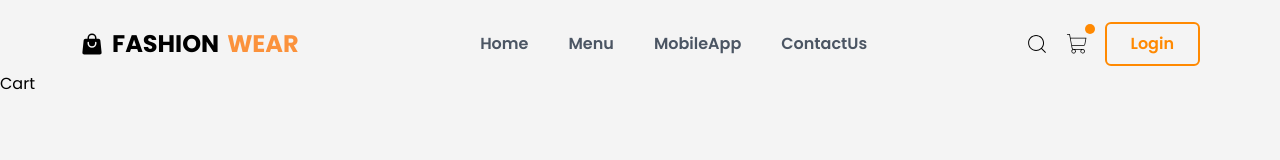
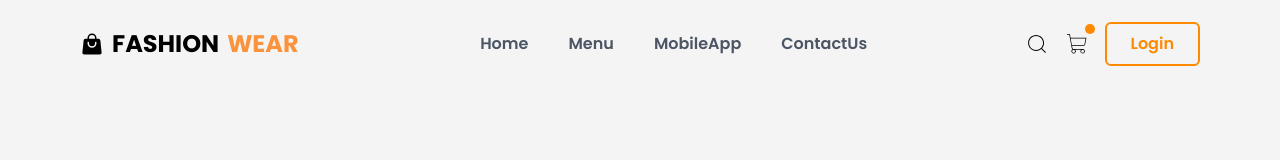
Before and after one commit to jenisha987/E-commerce-Website, a React (Vite) app in the folder e-commerce/: page /cart in a window 1280 px wide. Shown: the top 160 px of the page. Built offline with nearby package versions, Linux system fonts and the light colour scheme.

Commit message:
fixing navbar

```diff
--- a/e-commerce/src/App.jsx
+++ b/e-commerce/src/App.jsx
@@ -3,7 +3,7 @@ import { createBrowserRouter, createRoutesFromElements, Route, RouterProvider }
 import Navbar from "./components/Navbar";
 import Home from "./pages/Home";
 import Layout from "./components/Layout";
-import Cart from "./pages/Cart";
+import Cart from "./components/Cart";
 import PlaceOrder from "./pages/PlaceOrder";
 
 
--- a/e-commerce/src/pages/Cart.jsx
+++ b/e-commerce/src/components/Cart.jsx
@@ -3,7 +3,7 @@ import React from "react";
 export default function Cart() {
     return (
         <div>
-            <h1>Cart</h1>
+            <div>cart</div>
         </div>
     )
 }
--- a/e-commerce/src/components/Header.jsx
+++ b/e-commerce/src/components/Header.jsx
@@ -2,7 +2,7 @@ import React from "react";
 
 export default function Header() {
     return (
-        <div className="mt-6 text-white container bg-[url('./assets/images/17496.jpg')] min-h-[400px] lg:bg-cover bg-contain md:min-h-[650px] bg-no-repeat">
+        <div className="mt-24 text-white container bg-[url('./assets/images/17496.jpg')] min-h-[400px] lg:bg-cover bg-contain md:min-h-[650px] bg-no-repeat">
             <div className="absolute flex flex-col items-start gap-10 lg:w-1/4 w-1/3 md:py-32 lg:py-40 py-16">
                 <h2 className="md:text-5xl font-bold">Fashion Up<br /> Your Look</h2>
                 <p className="hidden md:block text-sm md:text-xs text-justify">Explore our exclusive collection of stylish and trendy fashion items, curated to elevate your wardrobe with the latest styles.
--- a/e-commerce/src/components/Navbar.jsx
+++ b/e-commerce/src/components/Navbar.jsx
@@ -18,8 +18,8 @@ export default function Navbar() {
 
     return (
         <>
-            <nav>
-                <div className='container flex justify-between items-center pt-4'>
+            <nav className="fixed top-0 left-0 right-0 bg-navcolor">
+                <div className='container flex justify-between items-center py-4'>
                     {/* Logo Section */}
                     <div className='md:text-2xl text-xl flex items-center gap-2 font-bold uppercase mr-6'>
                         <HiShoppingBag />
--- a/e-commerce/src/pages/Home.jsx
+++ b/e-commerce/src/pages/Home.jsx
@@ -2,6 +2,7 @@ import React from "react";
 import Header from "../components/Header";
 import ProductCategory from "../components/ProductCategory";
 import ProductList from "../components/ProductList";
+import Cart from "../components/Cart";
 
 export default function Home() {
     return (
@@ -9,6 +10,7 @@ export default function Home() {
             <Header />
             <ProductCategory />
             <ProductList />
+            <Cart />
         </div>
     )
 }
--- a/e-commerce/tailwind.config.js
+++ b/e-commerce/tailwind.config.js
@@ -9,6 +9,7 @@ export default {
       colors: {
         primary: "#ff8901",
         secondary: "#fb923c",
+        navcolor: "#F4F4F4",
       },
       container: {
         center: true,
```
